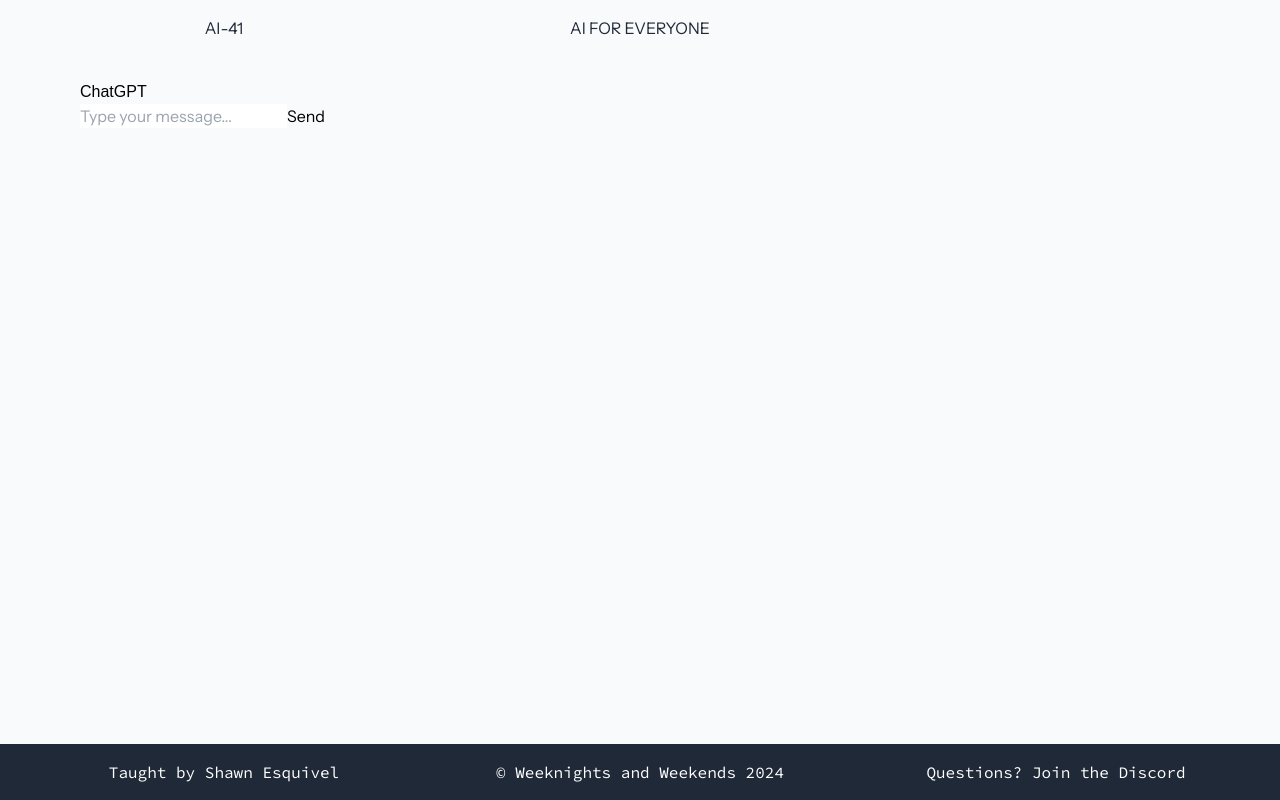
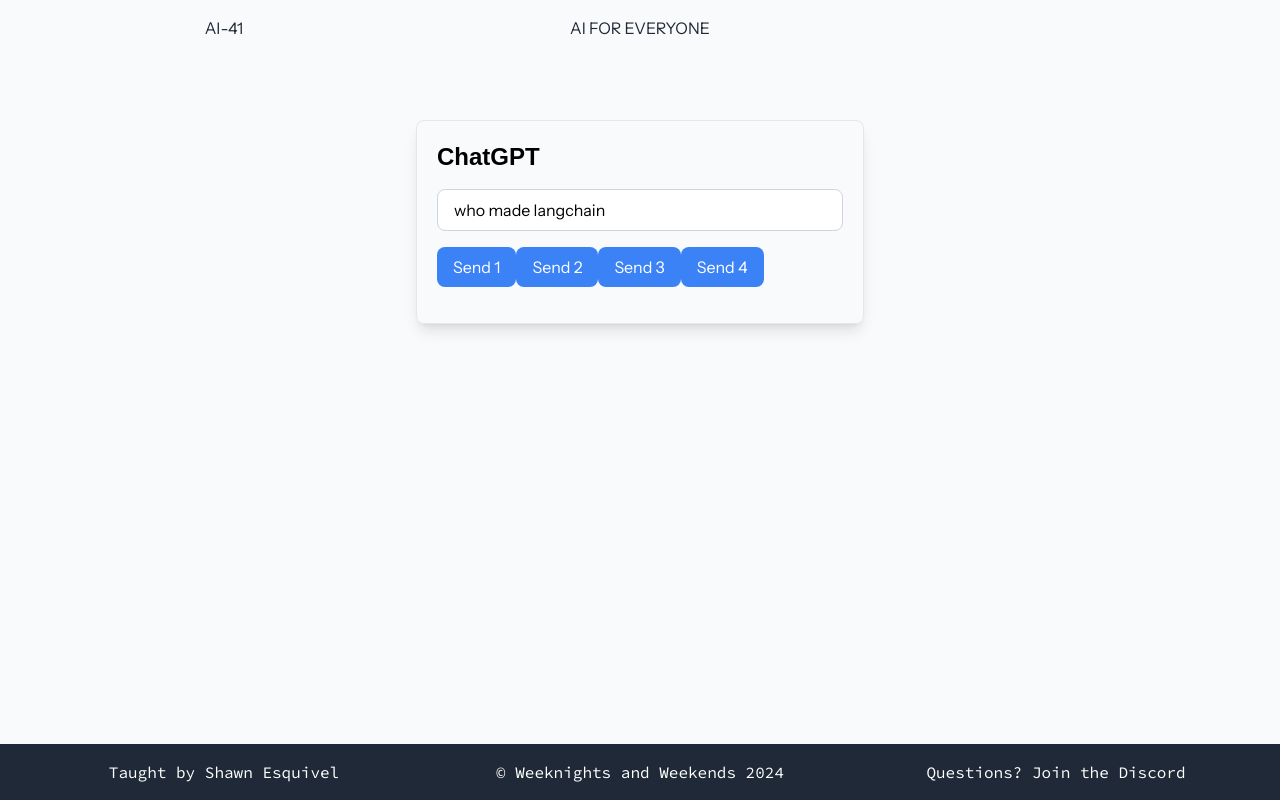
Before and after one commit to shawnesquivel/kitsune-frontend, a Next.js app: page /tutorial in a window 1280 px wide. Built offline with nearby package versions, Linux system fonts and the light colour scheme; no server answers.

Commit message:
add tutorial

```diff
--- /dev/null
+++ b/src/app/_components/Button.jsx
@@ -0,0 +1,13 @@
+// Button.js
+const Button = ({ text, onClick, className }) => {
+  return (
+    <button
+      onClick={onClick}
+      className={`px-4 py-2 bg-blue-500 text-white rounded-lg hover:bg-blue-600 ${className}`}
+    >
+      {text}
+    </button>
+  );
+};
+
+export default Button;
--- a/src/app/tutorial/page.jsx
+++ b/src/app/tutorial/page.jsx
@@ -1,6 +1,6 @@
 "use client";
 import React, { useState, useEffect } from "react";
-
+import Button from "../_components/Button";
 const CHAT_LOCAL = "http://127.0.0.1:8000/tutorial";
 const TEST_ENDPOINT =
   "https://jk88xtfj1j.execute-api.us-west-2.amazonaws.com/api/";
@@ -8,13 +8,30 @@ const CHAT_ENDPOINT =
   "https://jk88xtfj1j.execute-api.us-west-2.amazonaws.com/api/tutorial";
 
 const ChatGPT = () => {
-  const [userInput, setUserInput] = useState(""); // Tracks the user's input
+  const [userInput, setUserInput] = useState("who made langchain"); // Tracks the user's input
   const [response, setResponse] = useState(null); // Stores the chatbot's response
   const [isLoading, setIsLoading] = useState(false); // Tracks loading state
 
   useEffect(() => {
     // on page load, do something
+    testEndpoint();
   }, []);
+
+  const testEndpoint = async () => {
+    try {
+      const response = await fetch(TEST_ENDPOINT, {
+        method: "GET",
+        headers: {
+          "Content-Type": "application/json",
+        },
+      });
+      const resJson = await response.json();
+      console.log({ resJson });
+    } catch (err) {
+      console.error(err);
+    }
+  };
+
   // Function to handle the change in the input field
   const handleInputChange = (event) => {
     setUserInput(event.target.value);
@@ -52,28 +69,31 @@ const ChatGPT = () => {
     event.preventDefault(); // Prevent the default form submit behavior
     sendMessage();
   };
-
   return (
-    <div>
-      <h1>ChatGPT</h1>
-      <form onSubmit={handleSubmit}>
+    <div className="max-w-md mx-auto my-10 p-5 border border-gray-200 rounded-lg shadow-lg">
+      <h1 className="text-2xl font-bold mb-4">ChatGPT</h1>
+      <form onSubmit={handleSubmit} className="mb-4">
         <input
           type="text"
           value={userInput}
           onChange={handleInputChange}
           placeholder="Type your message..."
+          className="px-4 py-2 mb-4 border border-gray-300 rounded-lg w-full"
         />
-        <button type="submit">Send</button>
+        <Button text="Send 1" onClick={handleSubmit} />
+        <Button text="Send 2" onClick={handleSubmit} />
+        <Button text="Send 3" onClick={handleSubmit} />
+        <Button text="Send 4" onClick={handleSubmit} />
       </form>
-      {/* Conditional rendering for loading state and response */}
       {isLoading ? (
-        <p>Sending message...</p>
+        <p className="text-gray-500">Sending message...</p>
       ) : (
-        // If resposne is true, display the next value
         response && (
           <>
-            <p>ChatGPT: </p>
-            <pre>{JSON.stringify(response, null, 2)}</pre>
+            <p className="text-gray-700 font-semibold">ChatGPT:</p>
+            <pre className="bg-gray-100 rounded p-3 text-wrap">
+              {JSON.stringify(response, null, 2)}
+            </pre>
           </>
         )
       )}
```
